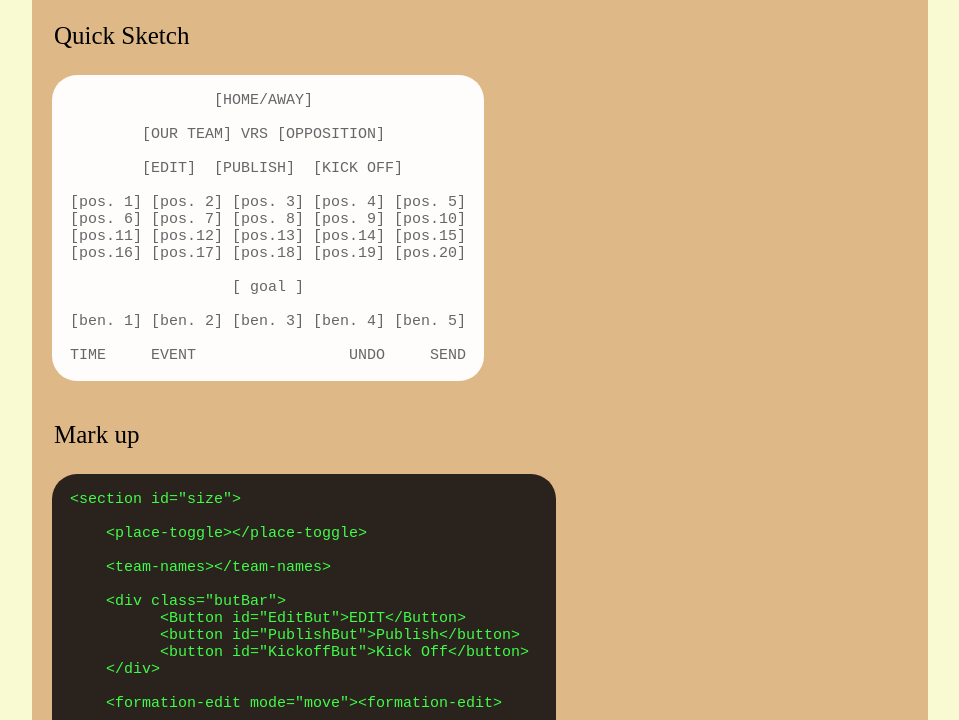
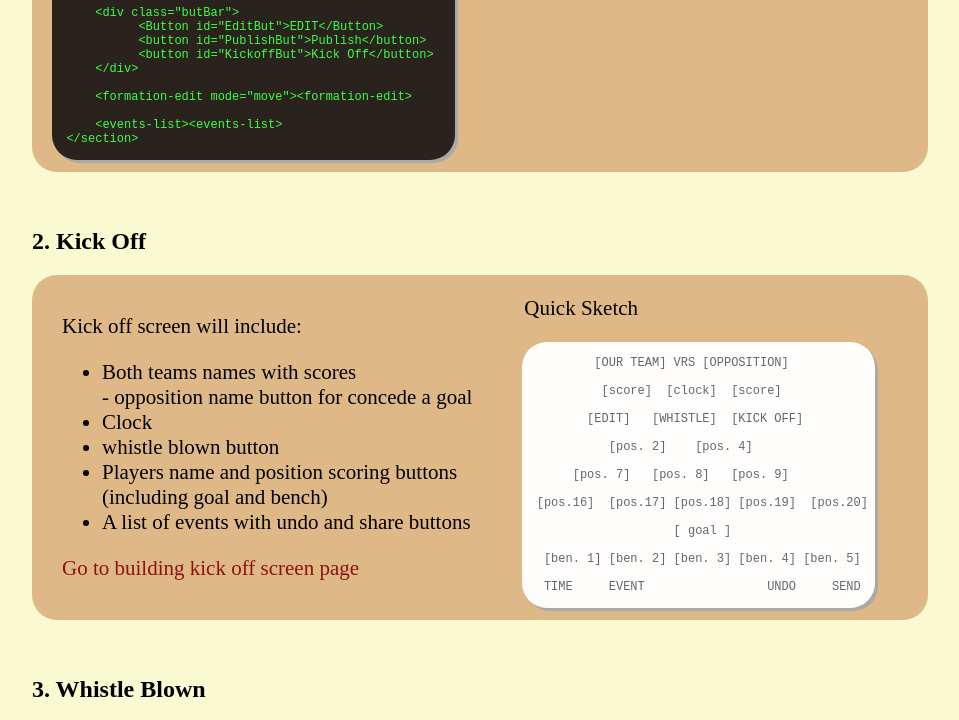
Before and after one commit to bangbangsoftware/binder, a website: page example/tutorial-1.html in a window 1280 px wide. Shown: the part 899-1619 px from the top of the page, without its empty margins (160-1119 px from the left). Drawn offline with Linux system fonts and the light colour scheme.

Commit message:
fit the screen and shadow

```diff
--- a/example/index.css
+++ b/example/index.css
@@ -25,10 +25,11 @@ body {
 }
 
 pre {
-  font-size: 15px;
+  font-size: 12px;
   border-radius: 25px;
   color: #40fc48;
   background-color: #2a231d;
+  box-shadow: 3px 3px darkgrey;
 }
 
 .drawing {
@@ -37,7 +38,7 @@ pre {
 }
 
 h3 {
-  font-size: 25px;
+  font-size: 21px;
   font-weight: normal;
   padding-left: 2px;
 }
@@ -80,12 +81,12 @@ footer {
 }
 
 .mid-text {
-  font-size: 30px;
+  font-size: 21px;
   text-align: center;
 }
 
 .left-text {
-  font-size: 30px;
+  font-size: 21px;
   text-align: left;
   padding: 30px;
 }
@@ -220,7 +221,7 @@ a:active {
     font-size: 20px;
   }
   .install {
-    font-size: 25px;
+    font-size: 21px;
   }
 }
 
```
Also changed, not shown: example/tutorial-1.html (+0 -1 lines).
